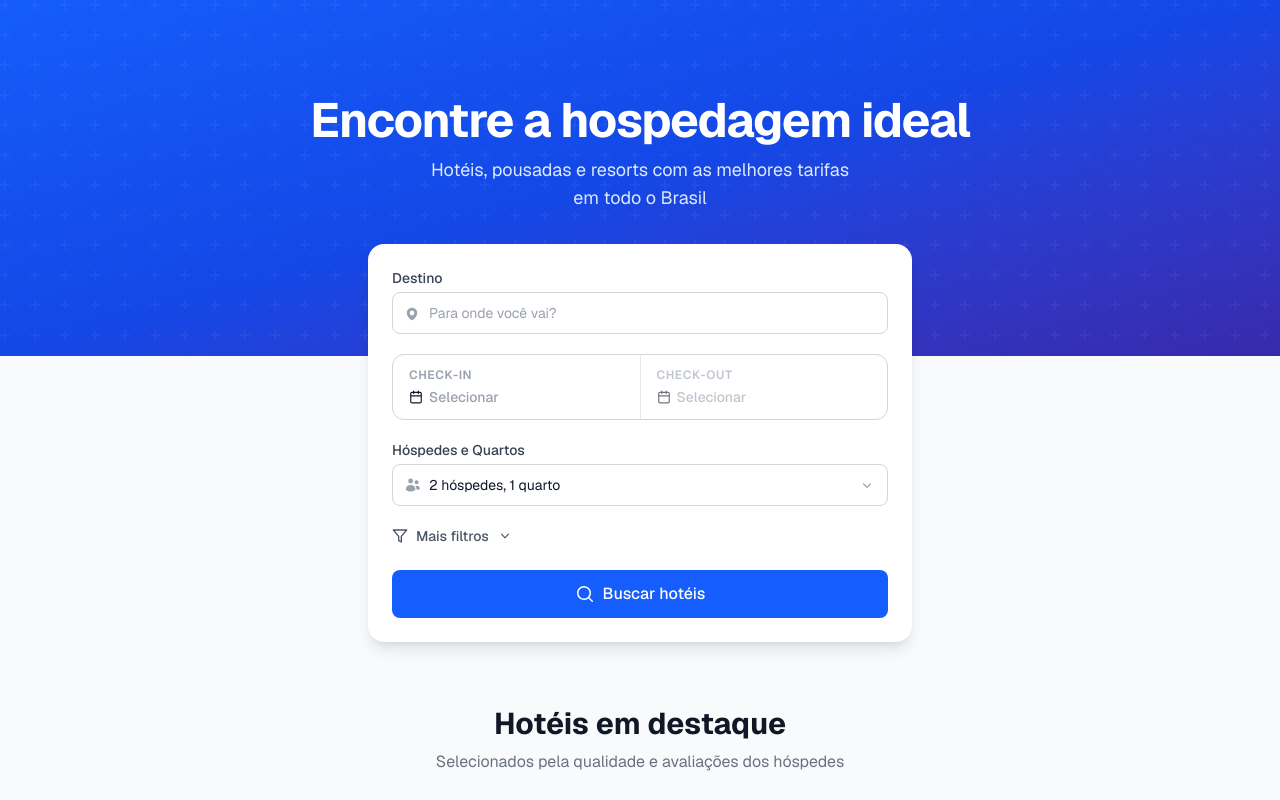
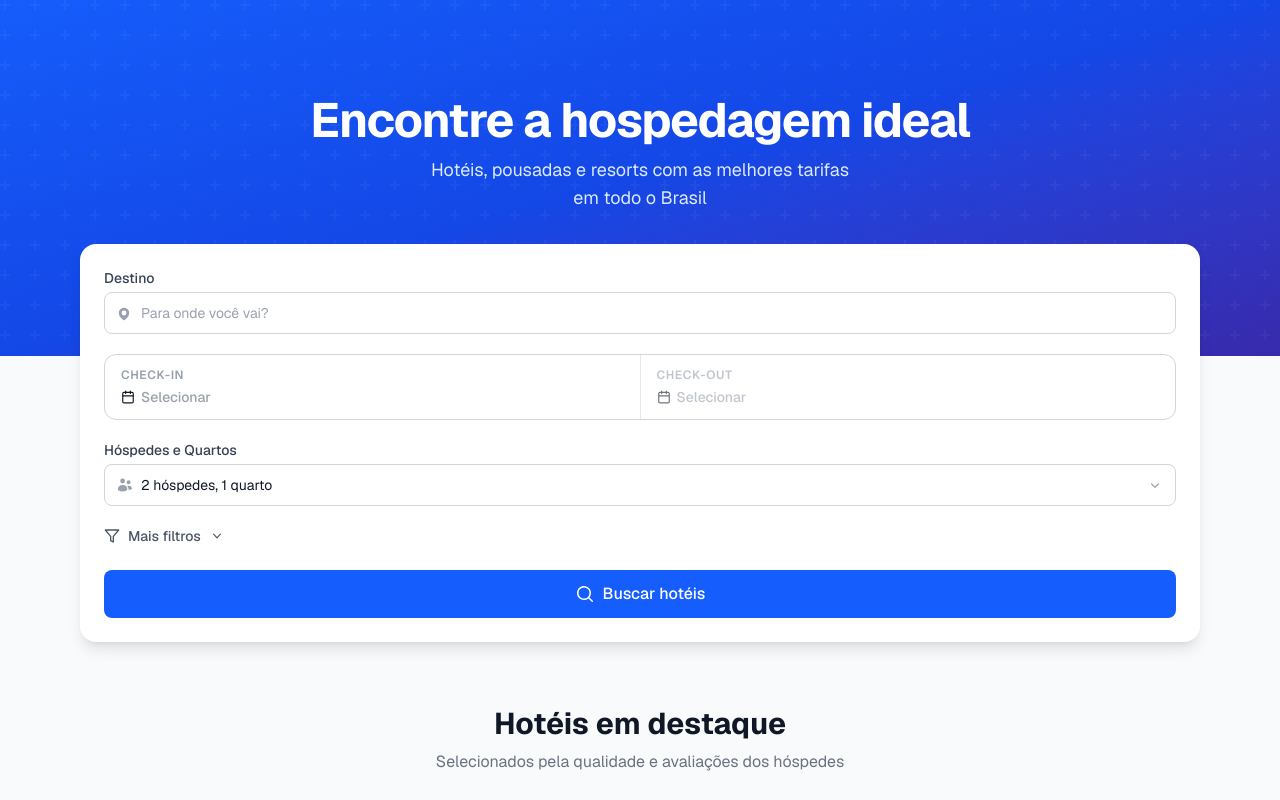
Before and after one commit to Mr-Tralha/hotel-booking, a Next.js app: page / in a window 1280 px wide. Shown: the top 800 px of the page. Built offline with nearby package versions, Linux system fonts and the light colour scheme; grey boxes are pictures that could not be loaded.

Commit message:
feat: update hotel info component to display formatted check-in and check-out dates

```diff
--- a/app/page.tsx
+++ b/app/page.tsx
@@ -25,7 +25,7 @@ export default function Home() {
       </section>
 
       {/* Search card — sobrepõe a hero */}
-      <div className="relative z-10 mx-auto -mt-20 w-full max-w-xl px-4 sm:-mt-24 md:-mt-28">
+      <div className="relative z-10 mx-auto -mt-20 w-full max-w-6xl px-4 sm:-mt-24 md:-mt-28">
         <SearchForm />
       </div>
 
--- a/components/hotel/hotel-info.tsx
+++ b/components/hotel/hotel-info.tsx
@@ -1,6 +1,7 @@
 'use client'
 
-import { formatCurrency } from '@/lib/utils'
+import { useBookingStore } from '@/stores/booking-store'
+import { formatCurrency, formatDate } from '@/lib/utils'
 import {
   AMENITY_LABELS,
   PROPERTY_TYPE_LABELS,
@@ -15,7 +16,10 @@ interface HotelInfoProps {
 }
 
 export function HotelInfo({ hotel }: HotelInfoProps) {
+  const dateCheckIn = useBookingStore((s) => s.checkIn)
+  const dateCheckOut = useBookingStore((s) => s.checkOut)
   const cancellation = CANCELLATION_LABELS[hotel.cancellationPolicy]
+
 
   return (
     <div className="space-y-6">
@@ -83,14 +87,14 @@ export function HotelInfo({ hotel }: HotelInfoProps) {
         <div className="flex-1 p-4">
           <span className="text-xs font-medium text-gray-500 uppercase tracking-wide">Check-in</span>
           <p className="mt-1 text-sm font-semibold text-gray-900">
-            {hotel.checkInTime}
+            {hotel.checkInTime} - {dateCheckIn ? formatDate(new Date(dateCheckIn)) : ''}
           </p>
         </div>
         <div className="w-px bg-gray-200" />
         <div className="flex-1 p-4">
           <span className="text-xs font-medium text-gray-500 uppercase tracking-wide">Check-out</span>
           <p className="mt-1 text-sm font-semibold text-gray-900">
-            {hotel.checkOutTime}
+            {hotel.checkOutTime} - {dateCheckOut ? formatDate(new Date(dateCheckOut)) : ''}
           </p>
         </div>
       </div>
```
